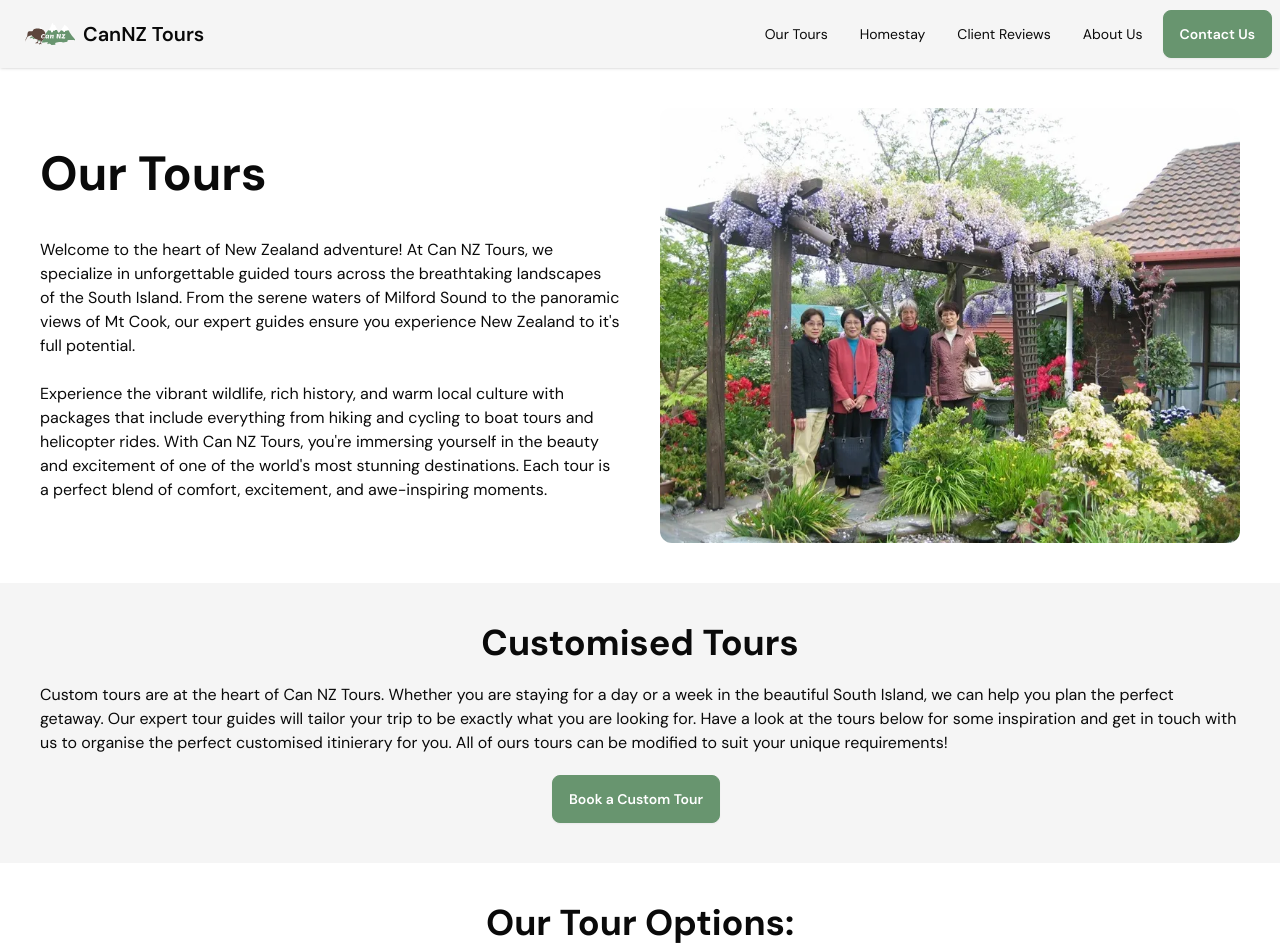
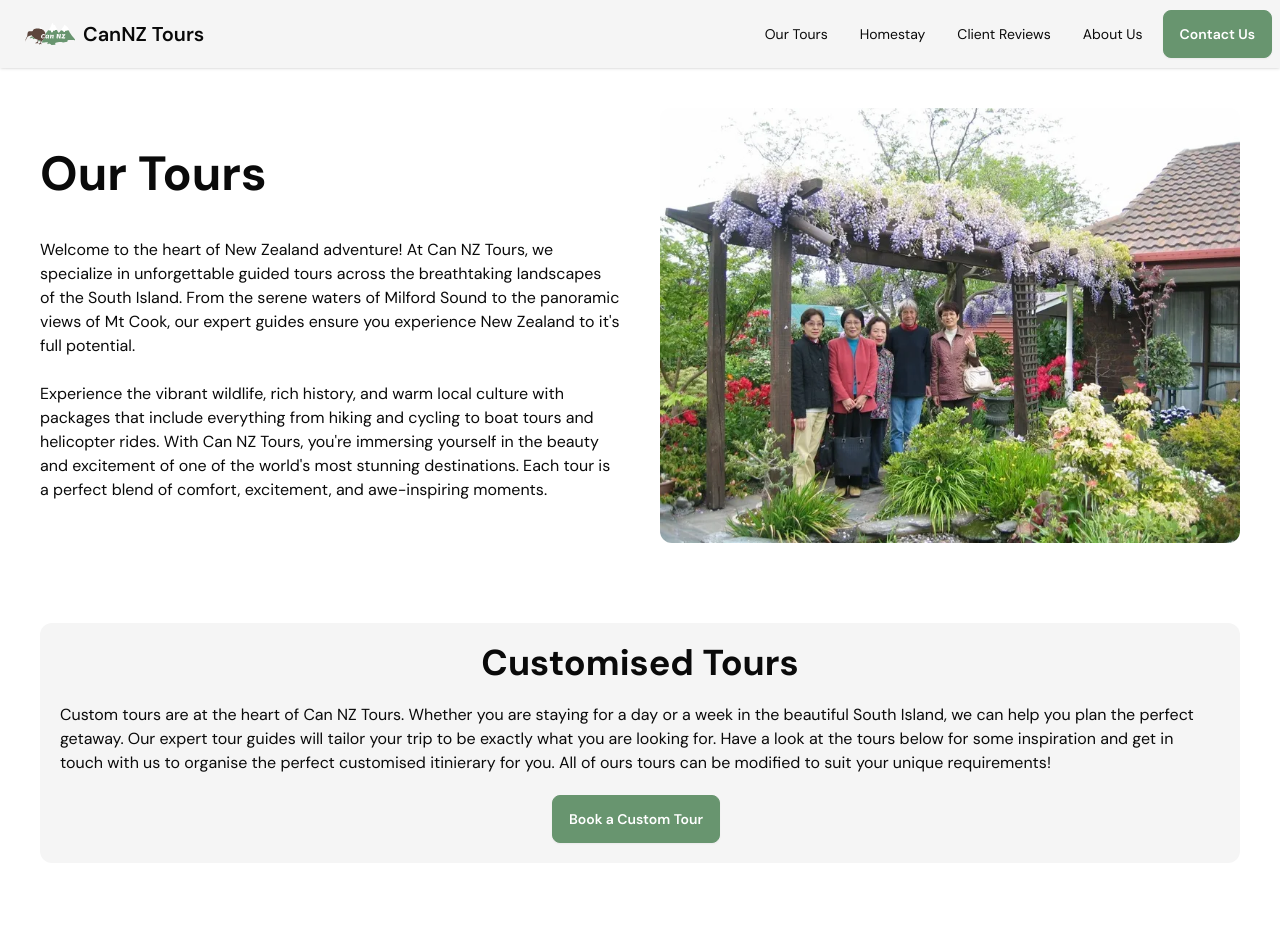
Before and after one commit to lukestynes/cannztours, a Next.js app: page /tours in a window 1280 px wide. Shown: the top 947 px of the page. Built offline with nearby package versions, Linux system fonts and the light colour scheme.

Commit message:
change some things

```diff
--- a/src/app/homestay/page.tsx
+++ b/src/app/homestay/page.tsx
@@ -179,7 +179,7 @@ export default function HomestayPage() {
               />
               See what our guests had to say:
             </h2>
-            <blockquote className="border-l-4 border-teal-500 pl-4 italic">
+            <blockquote className="border-l-4 border-green-600 pl-4 italic">
               “The owner operator, Craig, worked with us to arrange sightseeing
               activities, doing the calling to get tickets, preparing breakfast,
               and driving us around. His place is a real house, not a luxury
--- a/src/app/page.tsx
+++ b/src/app/page.tsx
@@ -56,6 +56,13 @@ const tourCards = [
 export default function HomePage() {
   return (
     <main className="pb-10">
+      <div className="h-screen">
+        <div className="grid grid-cols-2">
+          <div>01</div>
+          <div>02</div>
+          <div className="col-span-2 bg-red-100">03</div>
+        </div>
+      </div>
       {/* Hero Section */}
       <div className="hero flex min-h-[calc(100vh-68px)] flex-row items-center justify-center px-7 md:px-20 md:py-10">
         <div className="hero">
--- a/src/app/tours/[tour]/page.tsx
+++ b/src/app/tours/[tour]/page.tsx
@@ -137,7 +137,10 @@ export default function MountCookPage({
           {/* Rest of the Details */}
           <div className="bg-neutral-100 px-5 py-5">
             <div className="card mx-auto max-w-7xl rounded-lg bg-white p-5 shadow">
-              <h2 className="mb-5 flex text-2xl font-bold">
+              <h2
+                className="mb-5 flex text-2xl font-bold"
+                style={{ color: "#68956F" }}
+              >
                 <Image
                   className="mr-2"
                   src="/icons/tour.svg"
--- a/src/app/tours/page.tsx
+++ b/src/app/tours/page.tsx
@@ -81,12 +81,9 @@ export default function ToursPage() {
           </div>
         </div>
       </div>
-      <div
-        id="custom"
-        className="flex justify-center bg-neutral-100 px-10 py-10"
-      >
-        <div className="max-w-7xl">
-          <h2 className="mb-5 text-center text-4xl font-bold">
+      <div id="custom" className="flex justify-center  px-10 py-10">
+        <div className="max-w-7xl rounded-xl bg-neutral-100 p-5">
+          <h2 className="mb-5  text-center text-4xl font-bold">
             Customised Tours
           </h2>
           <p>
--- a/tailwind.config.ts
+++ b/tailwind.config.ts
@@ -90,9 +90,12 @@ const config = {
       {
         mytheme: {
           primary: "#68956F",
-          dark: "#262626",
+          secondary: "#E0C567",
+          accent: "#ACC6B0",
           neutral: "#897D53",
-          special: "#1fa67a",
+          "base-100": "#ffffff",
+          // dark: "#262626",
+          // special: "#1fa67a",
         },
       },
     ],
```
Also changed, not shown: 1 other file (tests, documents, lock files or other folders).
